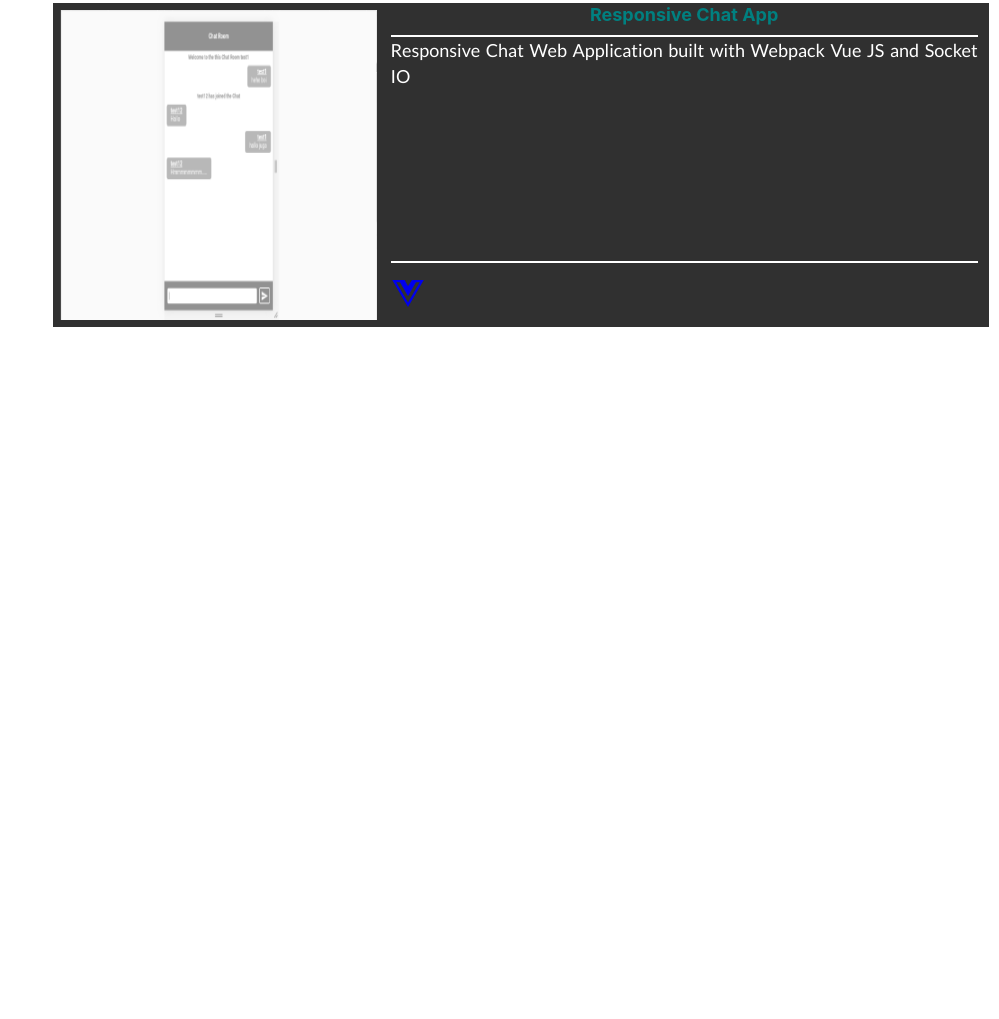
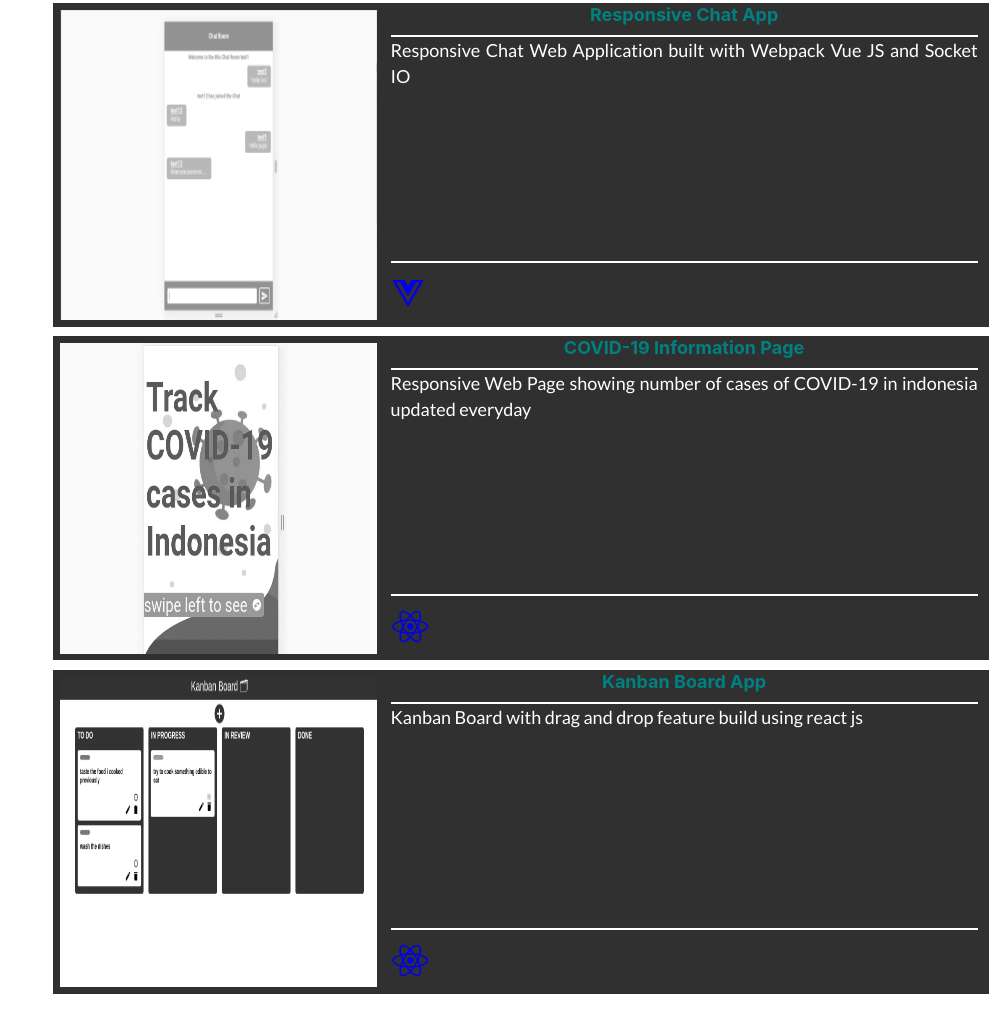
Before and after one commit to Rangga-PR/profile-site, a Gatsby site: page /projects in a window 1280 px wide. Shown: the part 2350-3369 px from the top of the page, without its empty margins (281-1280 px from the left). Before the commit the page ends 2702 px from the top, so only its background shows below. Built offline with nearby package versions, Linux system fonts and the light colour scheme; Gatsby itself is replaced by a stand-in of ours.

Commit message:
add project

```diff
--- a/src/data/projectList.js
+++ b/src/data/projectList.js
@@ -6,6 +6,8 @@ import niagahoster from "../images/niagahoster.webp"
 import hostinger from "../images/hostinger.webp"
 import passwordChecker from "../images/passwordchecker.webp"
 import chatApp from "../images/chat-app.webp"
+import covidInfo from "../images/covid-info.webp"
+import kanban from "../images/kanban.webp"
 
 const projectList = [
   {
@@ -130,6 +132,33 @@ const projectList = [
       },
     ],
   },
+  {
+    name: "COVID-19 Information Page",
+    description:
+      "Responsive Web Page showing number of cases of COVID-19 in indonesia updated everyday",
+    thumbnail: covidInfo,
+    alt: "covid 19 info page",
+    url: "https://hopeful-mccarthy-7d4a5f.netlify.app",
+    stacks: [
+      {
+        name: "React",
+        icon: "fab fa-react",
+      },
+    ],
+  },
+  {
+    name: "Kanban Board App",
+    description: "Kanban Board with drag and drop feature build using react js",
+    thumbnail: kanban,
+    alt: "Kanban Board app",
+    url: "https://elegant-yonath-15da18.netlify.app",
+    stacks: [
+      {
+        name: "React",
+        icon: "fab fa-react",
+      },
+    ],
+  },
 ]
 
 export default projectList
```
Also changed, not shown: src/images/covid-info.webp (added), src/images/kanban.webp (added).
